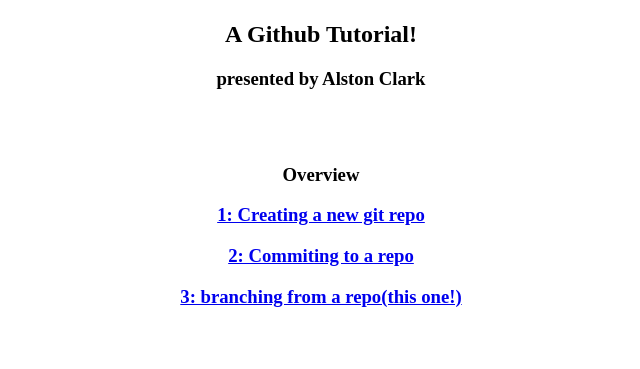
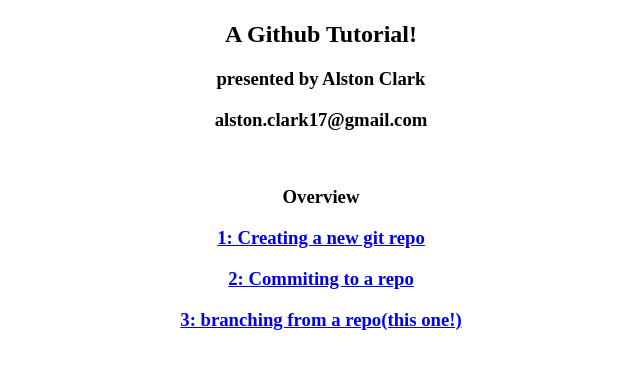
Before and after one commit to Acespace/newRepo, a plain HTML site: page index.html in a window 1280 px wide. Shown: the part 85-454 px from the top of the page, without its empty margins (319-959 px from the left). Drawn offline with Linux system fonts and the light colour scheme.

Commit message:
add email

```diff
--- a/index.html
+++ b/index.html
@@ -16,7 +16,7 @@
 
 
 <h3>presented by Alston Clark</h3>
-<br>
+<h3>alston.clark17@gmail.com</h3>
 <br>
 <h3><b>Overview</b></h3>
 <a href="newgitrepo.html"><h3><b>1: Creating a new git repo</b></h3></a>
```
